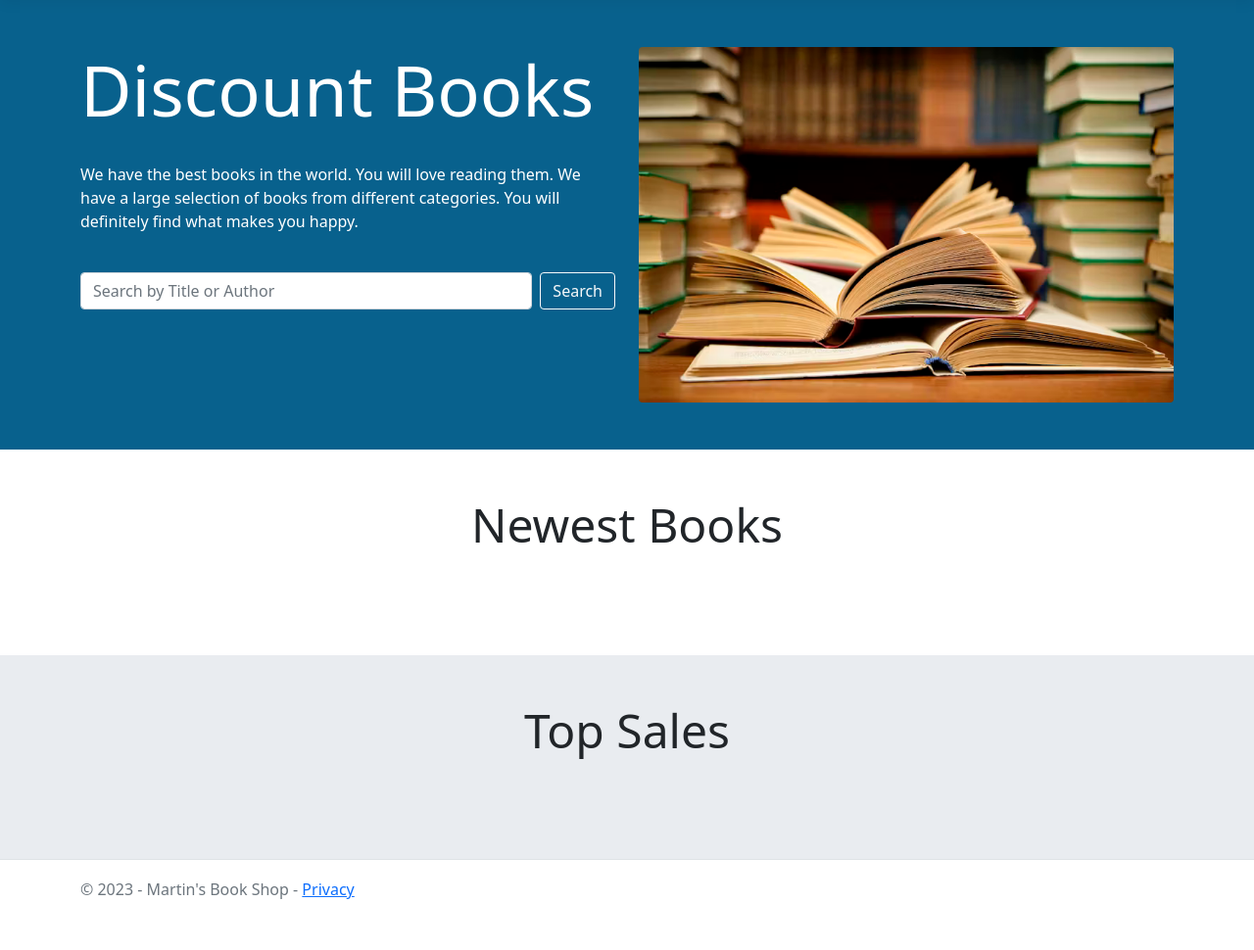
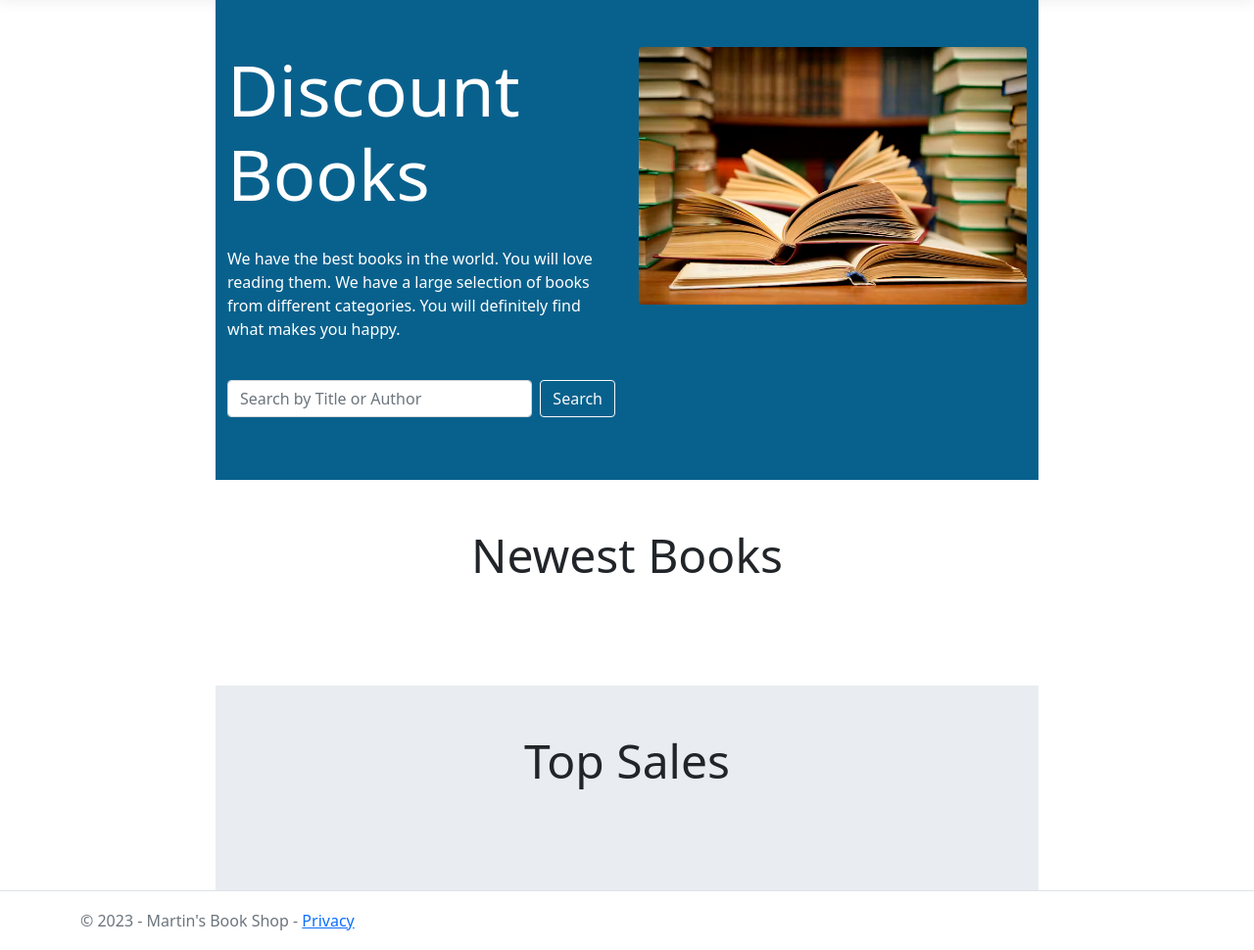
Before and after one commit to VariusValinium22/MyShop, an ASP.NET Core app: page / in a window 1280 px wide. Shown: the part 67-1037 px from the top of the page at 98% size. Before the commit the page ends 985 px from the top, so only its background shows below. Run offline with ASP.NET Core 8, Linux system fonts and the light colour scheme; data that the repository does not hold is empty; style sheets or scripts are compiled from the project's sources; some libraries are stand-ins or nearby versions.

```diff
--- a/MyShop/Pages/Client/Orders/Index.cshtml
+++ b/MyShop/Pages/Client/Orders/Index.cshtml
@@ -33,7 +33,7 @@
                 <td>@order.id</td>
                 <td>@count</td>
                 <td>@order.orderDate</td>
-                <td>$@(total)</td>
+                <td>@("$" + total)</td>
                 <td>@order.paymentMethod</td>
 
                 @if (order.paymentStatus.Equals("accepted"))
--- a/MyShop/Pages/Shared/_Layout.cshtml
+++ b/MyShop/Pages/Shared/_Layout.cshtml
@@ -9,6 +9,7 @@
     <link rel="stylesheet" href="~/css/site.css" asp-append-version="true" />
     <link rel="stylesheet" href="~/MyShop.styles.css" asp-append-version="true" />
     <link rel="stylesheet" href="https://cdn.jsdelivr.net/npm/bootstrap-icons@1.10.3/font/bootstrap-icons.css">
+    <link rel="stylesheet" href="~/css/page.css" />
 </head>
 
 <script>
@@ -141,14 +142,16 @@
     @if (ViewData["NoContainer"] == null)
     {
         <div class="container mt-3">
-            <main role="main" class="pb-3">
+            <main role="main" class="pb-3 page-content">
                 @RenderBody()
             </main>
         </div>
     }
     else
     {
+        <div class="page__section">
         @RenderBody()
+        </div>
     }
 
 
--- /dev/null
+++ b/MyShop/wwwroot/css/page.css
@@ -0,0 +1,11 @@
+body {
+}
+
+.page__section {
+    max-width: 880px;
+    width: 100%;
+    position: relative;
+    margin: 0 auto;
+    padding-left: 20px;
+    padding-right: 20px;
+}
```
Also changed, not shown: MyShop/wwwroot/css/site.css (line endings or trailing spaces).
